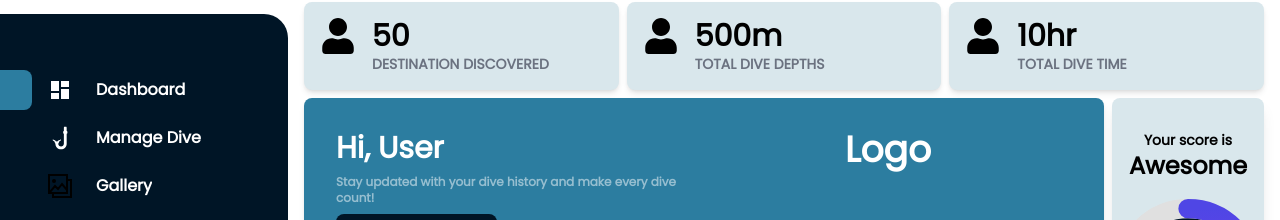
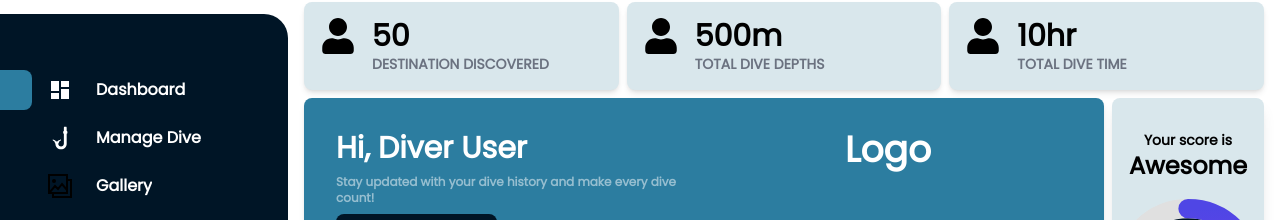
Before and after one commit to roserossssss/dive-site, a Next.js app in the folder diver-application/: page /dashboard in a window 1280 px wide. Shown: the part 66-286 px from the top of the page. Built offline with nearby package versions, Linux system fonts and the light colour scheme.

Commit message:
forward to main, please

```diff
--- a/diver-application/app/ui/dashboard/CardDisplayName/CardDisplayName.tsx
+++ b/diver-application/app/ui/dashboard/CardDisplayName/CardDisplayName.tsx
@@ -4,7 +4,7 @@ export default function Card() {
   return (
     <div className="bg-[#2C7DA0] text-white p-8 rounded-lg shadow-md w-full h-auto mb-2 grid grid-cols-2">
         <div>
-            <h1 className="text-3xl font-bold mb-2 text-bold">Hi, User</h1>
+            <h1 className="text-3xl font-bold mb-2 text-bold">Hi, Diver User</h1>
       <p className="text-xs text-white text-opacity-50 mb-2">Stay updated with your dive history and make every dive count!</p>
       <button>
         <p className="text-sm text-white bg-[#001526] rounded-lg p-1 text-center px-3 w-full ">Check dive logs --{">"}</p>
--- a/diver-application/app/ui/dashboard/reports/reports.tsx
+++ b/diver-application/app/ui/dashboard/reports/reports.tsx
@@ -19,7 +19,6 @@ const CircularProgress: React.FC<{ progress: number }> = ({ progress }) => {
         <stop offset="100%" stopColor="#4F46E5" /> {/* Indigo-600 */}
       </linearGradient>
     </defs>
-
     <circle
       cx={size / 2}
       cy={size / 2}
@@ -28,7 +27,6 @@ const CircularProgress: React.FC<{ progress: number }> = ({ progress }) => {
       strokeWidth={strokeWidth}
       fill="none"
     />
-
     <circle
       cx={size / 2}
       cy={size / 2}
```
